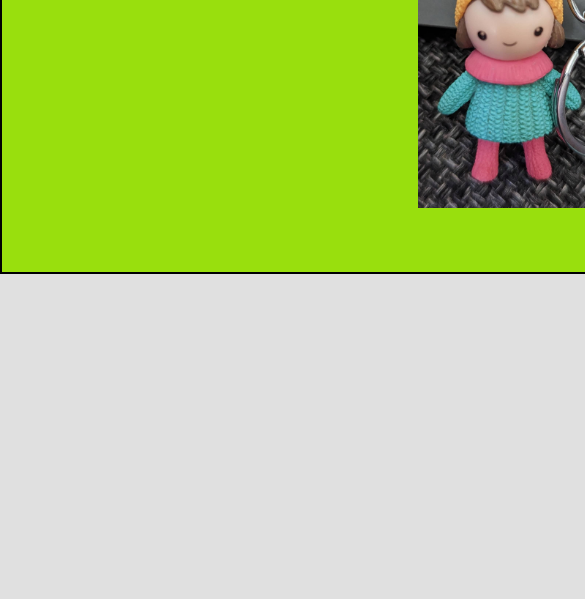
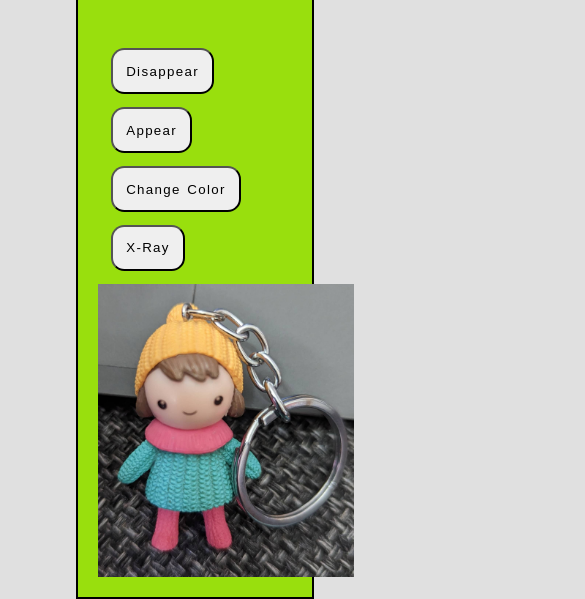
Before and after one commit to sriharshay/image-ghosting-magic, a plain HTML site: page index.html in a window 390 px wide. Shown: the part 579-1178 px from the top of the page, 585 px wide, since content can reach past the window. Before the commit the page ends 853 px from the top, so only its background shows below. Drawn offline with nearby package versions, Linux system fonts and the light colour scheme.

Commit message:
Make few elements responsive

```diff
--- a/styles/style.css
+++ b/styles/style.css
@@ -14,11 +14,11 @@ html {
 }
 
 body {
-  width: 75em;
+  width: 50vw;
   margin: 0 auto;
   background-color: #99df0d;
-  padding: 0 5em 5em 5em;
-  border: 2px solid black;
+  padding: 5vw 5vw 5vw 5vw;
+  border: 0.2em solid black;
 }
 
 h1 {
```
